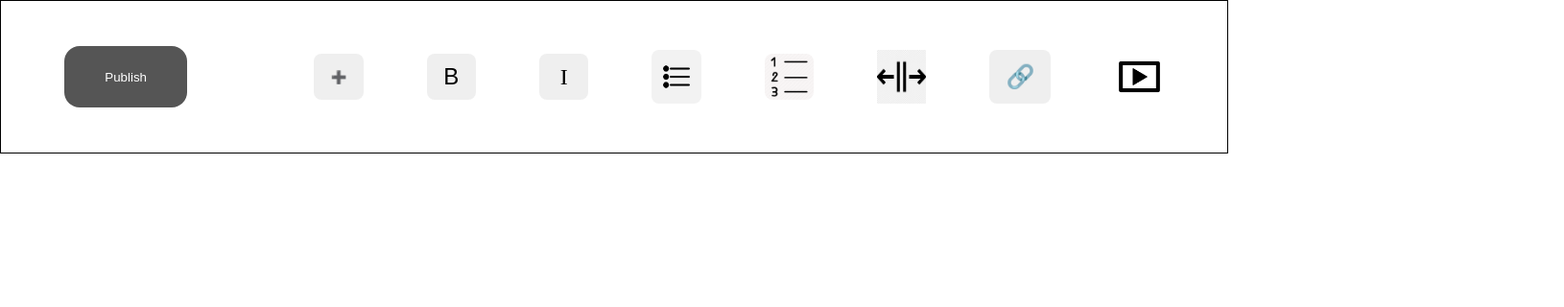
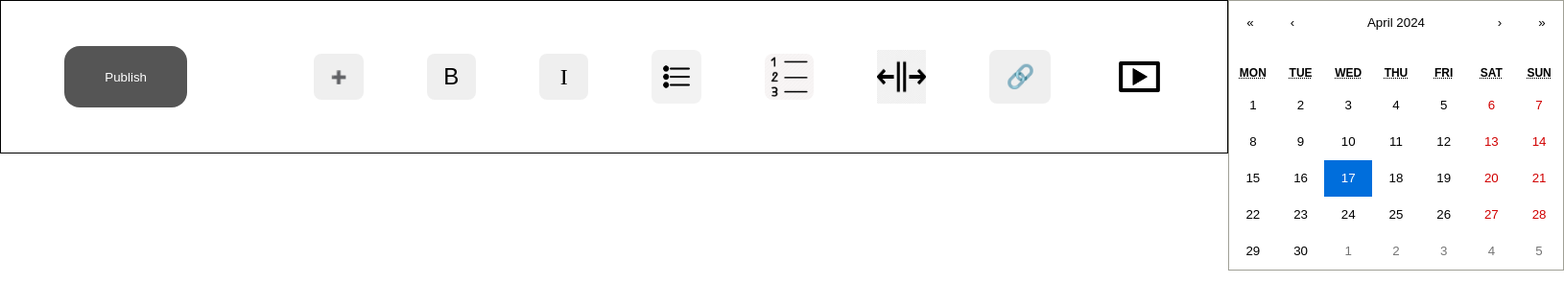
Before and after one commit to kalviumcommunity/S51_JournalJot, a React (Vite) app in the folder my-react/: page /main in a window 1280 px wide. Shown: the top 320 px of the page at 96% size, 1630 px wide, since content can reach past the window. Built offline with nearby package versions, Linux system fonts and the light colour scheme; a web font is replaced by a local one.

Commit message:
importing-react-calendar

```diff
--- a/my-react/package.json
+++ b/my-react/package.json
@@ -11,6 +11,7 @@
   },
   "dependencies": {
     "react": "^18.2.0",
+    "react-calendar": "^4.8.0",
     "react-dom": "^18.2.0",
     "react-router-dom": "^6.22.3"
   },
--- a/my-react/src/Components/Main.jsx
+++ b/my-react/src/Components/Main.jsx
@@ -1,50 +1,16 @@
-// import React from 'react'
-// import menu from "../assets/menu.png"
-// import bullet from '../assets/bullet.jpg'
-// import number from '../assets/number.png'
-// import divider from '../assets/divider.png'
-// import embed from '../assets/embed.png'
-// import '../Components/Main.css'
-
-// function Main() {
-//   return (
-//     <>
-//     <div className='text-box'>
-//         <div id='main-div'>
-//             <button id='publish'>Publish</button><br />
-//             <div>
-//               <button id='new-note'>➕</button>
-//               <img src={menu} alt="Image" className="menu2"/>
-//             </div>
-//         </div>
-//         <div className='icons'>
-//             <button id='bold'>B</button>
-//             <button id='italic'>I</button>
-//             <img src={bullet} alt="Image" id='bullet'/>
-//             <img src={number} alt="Image" id='number'/>
-//             <img src={number} alt="Image" id='divider'/>
-//             <button id='attach'>🔗</button>
-//             <img src={embed} alt="Image" id='embed'/>
-//         </div>
-//     </div>
-//     </>
-
-
-//   )
-// }
-
-// export default Main
-
-
-import React from 'react';
+import React , {useState} from 'react';
 import menu from "../assets/menu.png";
 import bullet from '../assets/bullet.jpg';
 import number from '../assets/number.webp';
 import divider from '../assets/divider.png';
 import embed from '../assets/embed.png';
+import Calendar from 'react-calendar';
+import 'react-calendar/dist/Calendar.css'; // Import Calendar CSS
 import '../Components/Main.css';
 
 function Main() {
+  const [value, onChange] = useState(new Date()); // State for the calendar value
+
   return (
     <div className='text-box'>
       <div className="navbar">
@@ -60,8 +26,9 @@ function Main() {
           <img src={embed} alt="Image" id='embed'/>
         </div>
       </div>
-      {/* <div className="text-area">
-      </div> */}
+      <div className='calendar-container'>
+          <Calendar onChange={onChange} value={value} />
+      </div>
     </div>
   );
 }
```
Also changed, not shown: 1 other file (tests, documents, lock files or other folders).
